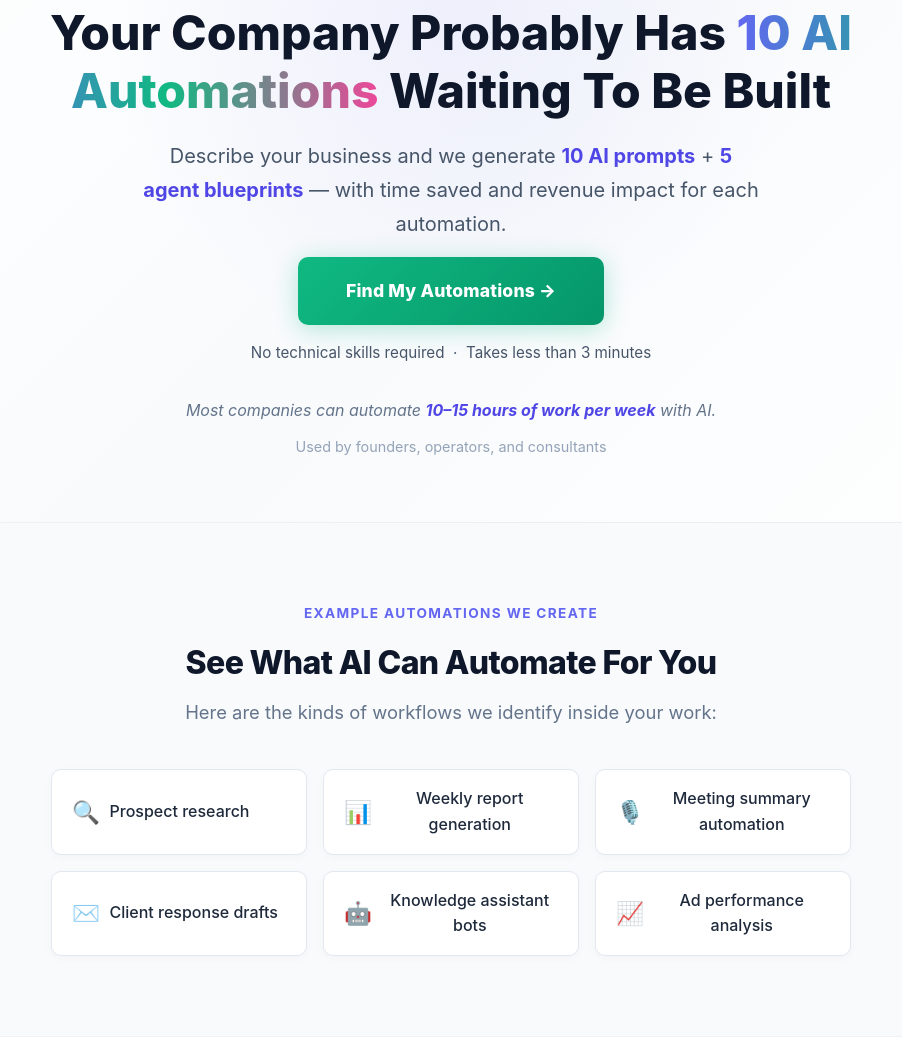
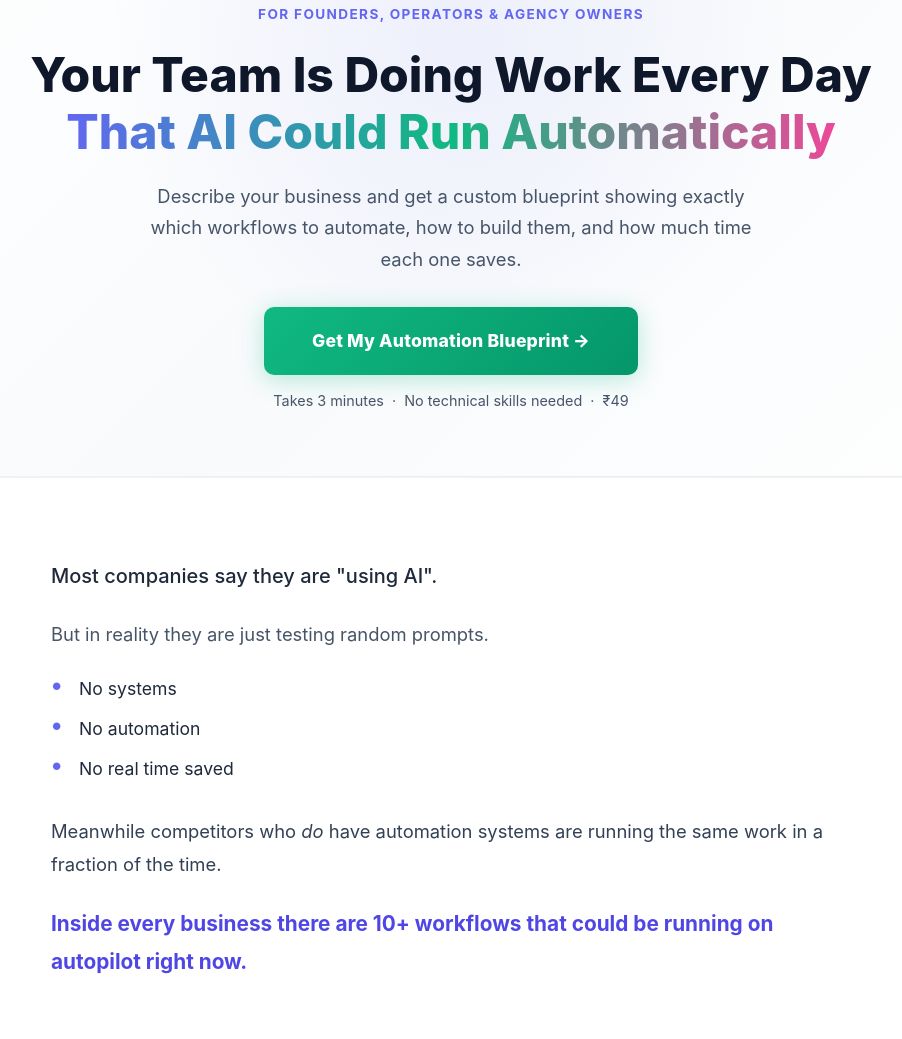
Before and after one commit to raunaksharan/aiin60s, a website: page index.html in a window 1280 px wide. Shown: the part 92-1131 px from the top of the page, without its empty margins (189-1091 px from the left). Drawn offline with Linux system fonts and the light colour scheme.

Commit message:
fix top-of-page issues flagged in landing page review (4/10)
- hero now leads with pain: 'Your Team Is Doing Work That AI Could Run Automatically'
- audience named in eyebrow: 'For founders, operators & agency owners'
- removed 3 competing elements below CTA (stat, social proof) — single decision only
- added pain consequence: competitors with automation outpace you
- moved problem section above automation examples (problem before solution)
- price moved to fine print under CTA, not headline

Co-Authored-By: Claude Sonnet 4.6 <noreply@anthropic.com>

```diff
--- a/index.html
+++ b/index.html
@@ -309,34 +309,16 @@
 
   <!-- HERO SECTION -->
   <div class="landing-hero" style="min-height: auto; padding: 6rem 2rem 4rem;">
-    <div class="landing-hero-inner" style="max-width: 900px;">
-      <h1 class="landing-h1">Your Company Probably Has <span class="gradient-text">10 AI Automations</span> Waiting To Be Built</h1>
-      <p class="landing-subheading" style="font-size: 1.25rem;">Describe your business and we generate <span class="highlight">10 AI prompts</span> + <span class="highlight">5 agent blueprints</span> — with time saved and revenue impact for each automation.</p>
+    <div class="landing-hero-inner" style="max-width: 860px;">
+      <p style="font-size: 0.85rem; font-weight: 700; text-transform: uppercase; letter-spacing: 0.1em; color: #6366f1; margin-bottom: 1.25rem;">For founders, operators &amp; agency owners</p>
+      <h1 class="landing-h1">Your Team Is Doing Work Every Day <span class="gradient-text">That AI Could Run Automatically</span></h1>
+      <p class="landing-subheading" style="font-size: 1.15rem; margin-top: 1.25rem;">Describe your business and get a custom blueprint showing exactly which workflows to automate, how to build them, and how much time each one saves.</p>
 
       <a href="https://rzp.io/rzp/hp460Ak" target="_blank" rel="noopener" class="buy-btn"
-        style="padding: 1.25rem 3rem; font-size: 1.1rem; display: inline-block; margin-top: 1rem;">
-        Find My Automations →
+        style="padding: 1.25rem 3rem; font-size: 1.1rem; display: inline-block; margin-top: 2rem;">
+        Get My Automation Blueprint →
       </a>
-      <p class="buy-note" style="margin-top: 1rem; font-size: 0.95rem;">No technical skills required &nbsp;·&nbsp; Takes less than 3 minutes</p>
-      <p style="margin-top: 2rem; font-size: 1rem; color: #64748b; font-style: italic;">Most companies can automate <strong style="color: #4f46e5;">10–15 hours of work per week</strong> with AI.</p>
-      <p style="margin-top: 0.75rem; font-size: 0.9rem; color: #94a3b8;">Used by founders, operators, and consultants</p>
-    </div>
-  </div>
-
-  <!-- IMMEDIATE VALUE VISUALIZATION -->
-  <div id="section-automations" class="section-dark text-center">
-    <div class="max-w-3xl">
-      <p style="font-size: 0.85rem; font-weight: 700; text-transform: uppercase; letter-spacing: 0.1em; color: #6366f1; margin-bottom: 0.75rem;">Example Automations We Create</p>
-      <h2 class="h2-title" style="font-size: 2rem; margin-bottom: 0.5rem;">See What AI Can Automate For You</h2>
-      <p class="p-body" style="color: #64748b;">Here are the kinds of workflows we identify inside your work:</p>
-      <div class="automation-grid">
-        <div class="automation-chip"><span class="automation-chip-icon">🔍</span> Prospect research</div>
-        <div class="automation-chip"><span class="automation-chip-icon">📊</span> Weekly report generation</div>
-        <div class="automation-chip"><span class="automation-chip-icon">🎙️</span> Meeting summary automation</div>
-        <div class="automation-chip"><span class="automation-chip-icon">✉️</span> Client response drafts</div>
-        <div class="automation-chip"><span class="automation-chip-icon">🤖</span> Knowledge assistant bots</div>
-        <div class="automation-chip"><span class="automation-chip-icon">📈</span> Ad performance analysis</div>
-      </div>
+      <p class="buy-note" style="margin-top: 0.85rem; font-size: 0.9rem;">Takes 3 minutes &nbsp;·&nbsp; No technical skills needed &nbsp;·&nbsp; ₹49</p>
     </div>
   </div>
 
@@ -350,8 +332,25 @@
         <li>No automation</li>
         <li>No real time saved</li>
       </ul>
-      <p class="p-body">So AI becomes another tool, not a competitive advantage.</p>
-      <p class="p-body" style="color: #4f46e5; font-weight: 700; font-size: 1.3rem;">Inside every company there are <span class="highlight">10+ AI automations</span> waiting to be built.</p>
+      <p class="p-body">Meanwhile competitors who <em>do</em> have automation systems are running the same work in a fraction of the time.</p>
+      <p class="p-body" style="color: #4f46e5; font-weight: 700; font-size: 1.3rem;">Inside every business there are <span class="highlight">10+ workflows</span> that could be running on autopilot right now.</p>
+    </div>
+  </div>
+
+  <!-- IMMEDIATE VALUE VISUALIZATION -->
+  <div id="section-automations" class="section-dark text-center">
+    <div class="max-w-3xl">
+      <p style="font-size: 0.85rem; font-weight: 700; text-transform: uppercase; letter-spacing: 0.1em; color: #6366f1; margin-bottom: 0.75rem;">What We Find Inside Your Business</p>
+      <h2 class="h2-title" style="font-size: 2rem; margin-bottom: 0.5rem;">These Are The Workflows We Automate</h2>
+      <p class="p-body" style="color: #64748b;">Common automations we identify — yours will be built around your specific operations:</p>
+      <div class="automation-grid">
+        <div class="automation-chip"><span class="automation-chip-icon">🔍</span> Prospect research</div>
+        <div class="automation-chip"><span class="automation-chip-icon">📊</span> Weekly report generation</div>
+        <div class="automation-chip"><span class="automation-chip-icon">🎙️</span> Meeting summary automation</div>
+        <div class="automation-chip"><span class="automation-chip-icon">✉️</span> Client response drafts</div>
+        <div class="automation-chip"><span class="automation-chip-icon">🤖</span> Knowledge assistant bots</div>
+        <div class="automation-chip"><span class="automation-chip-icon">📈</span> Ad performance analysis</div>
+      </div>
     </div>
   </div>
 
```
